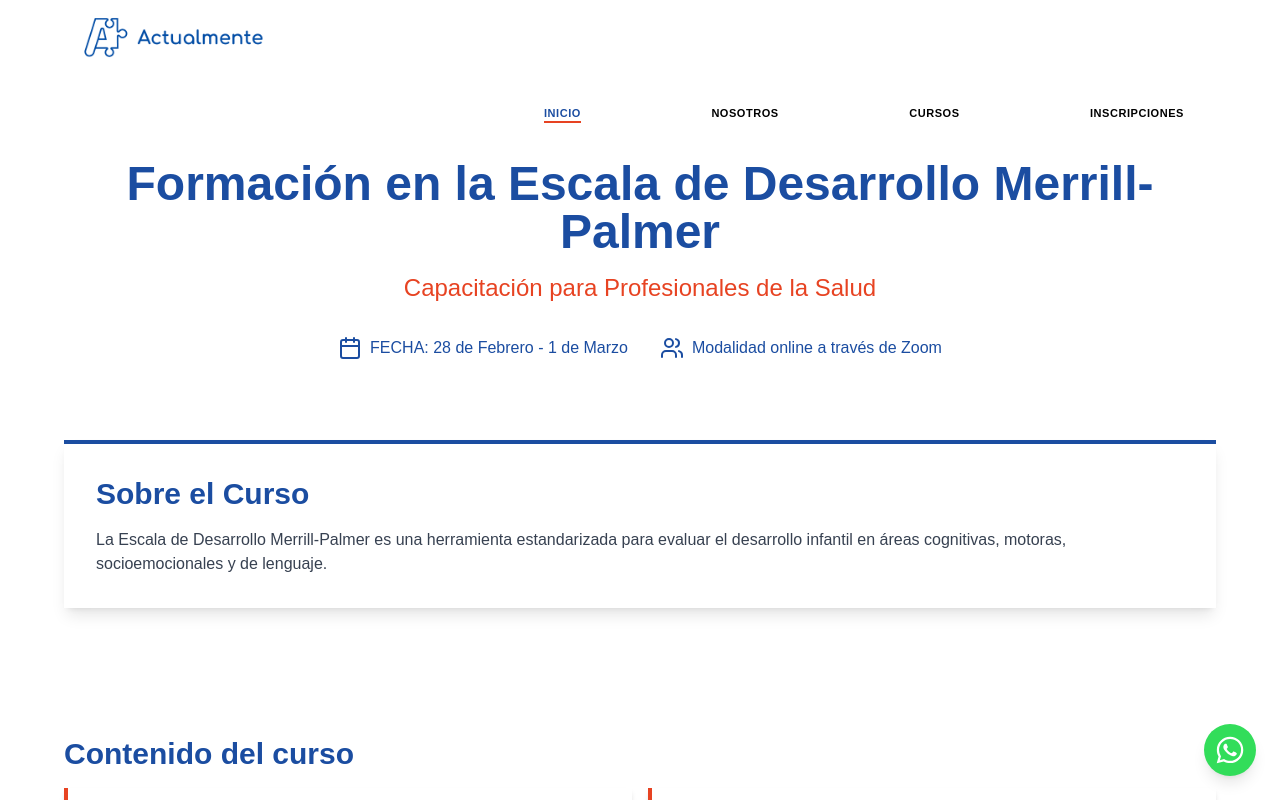
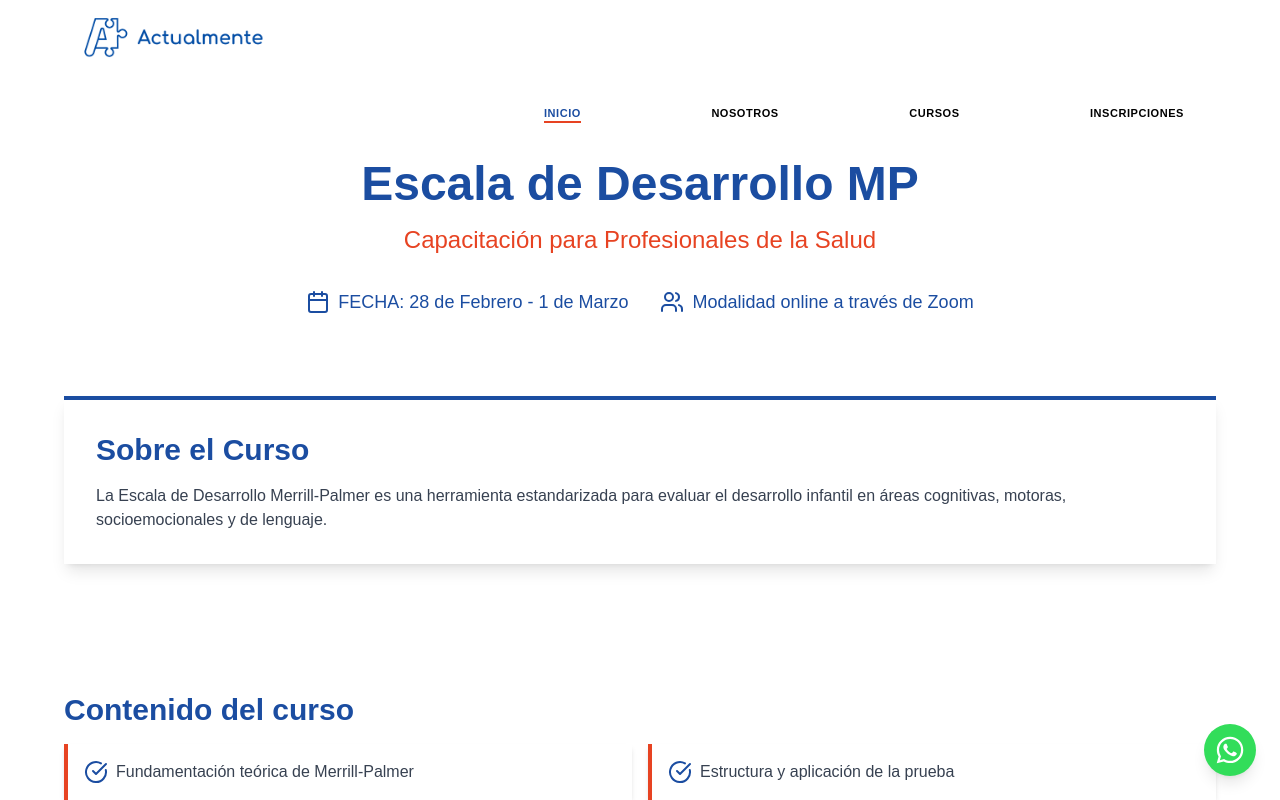
Before and after one commit to tomaslami/act-upd, a Next.js app: page /cursos/MP-R in a window 1280 px wide. Shown: the top 800 px of the page. Built offline with nearby package versions, Linux system fonts and the light colour scheme; no server answers; a web font is replaced by a local one.

Commit message:
new courses design

```diff
--- a/src/app/cursos/[slug]/page.tsx
+++ b/src/app/cursos/[slug]/page.tsx
@@ -35,12 +35,12 @@ const Cursos = ({ params }: { params: { slug: string } }) => {
           <p className="text-xl md:text-2xl text-[#e74322] mb-8">{curso.subtitle}</p>
           <div className="flex flex-col md:flex-row justify-center items-center space-y-4 md:space-y-0 md:space-x-8">
             <div className="flex items-center">
-              <Calendar className="w-6 h-6 text-[#1b4da1] mr-2" />
-              <span className="text-[#1b4da1]">{curso.date}</span>
+              <Calendar className="w-6 h-6 text-[#1b4da1] mr-2 " />
+              <span className="text-[#1b4da1] text-lg">{curso.date}</span>
             </div>
             <div className="flex items-center">
-              <Users className="w-6 h-6 text-[#1b4da1] mr-2" />
-              <span className="text-[#1b4da1]">{curso.modality}</span>
+              <Users className="w-6 h-6 text-[#1b4da1] mr-2 " />
+              <span className="text-[#1b4da1] text-lg">{curso.modality}</span>
             </div>
           </div>
         </section>
--- a/src/app/cursos/page.tsx
+++ b/src/app/cursos/page.tsx
@@ -16,7 +16,7 @@ const upcomingCourses: Course[] = [
   {
     id: '1',
     title: 'Formación en la Escala de Desarrollo Merrill-Palmer-R',
-    subtitle: 'MP-R',
+    subtitle: 'Escala de Desarrollo MP',
     date: '28 de febrero y 1 de marzo',
     image: '/cursos/merrilPalmer.png',
     location: 'Virtual • Zoom',
--- a/src/cursos.json
+++ b/src/cursos.json
@@ -62,7 +62,7 @@
         "email": "cursosactualmente@gmail.com",
         "whatsapp": "+5491140336320"
       },
-      "recommendations": "Es fundamental contar con buena conexión a internet, cámara y micrófono en condiciones óptimas. Se tomará asistencia al inicio y final de cada día.",
+      "recommendations": "Es fundamental contar con buena conexión a internet, cámara y micrófono en condiciones óptimas.",
       "includes": "Incluye protocolos diagnósticos y acceso a videos. El manual digital es obligatorio y no está incluido en el precio.",
       "coordination": "Curso coordinado por la Lic. Silvia Tedesco de ACTUALMENTE",
       "registration_note": "Los participantes recibirán la invitación por ZOOM un día antes del inicio del curso.",
@@ -83,7 +83,10 @@
         "Transferencias internacionales o nacionales",
         "PayPal"
       ],
-      "attendance": "Se tomará asistencia al inicio y final de cada día. Es obligatorio el uso de cámara y micrófono en condiciones óptimas para obtener el certificado.",
+      "attendance": [
+        "Se tomará asistencia al inicio y final de cada día.",
+        "Es obligatorio el uso de cámara y micrófono en condiciones óptimas para obtener el certificado."
+      ],
       "cv": "/Luyster_CV_2024.pdf"
     },
     {
@@ -126,7 +129,7 @@
       "title": "MP-R",
       "text": "text-blue",
       "bgcolor": "bg-blue",
-      "value": "Formación en la Escala de Desarrollo Merrill-Palmer",
+      "value": "Escala de Desarrollo MP",
       "subtitle": "Capacitación para Profesionales de la Salud",
       "date": "FECHA: 28 de Febrero - 1 de Marzo",
       "modality": "Modalidad online a través de Zoom",
```
